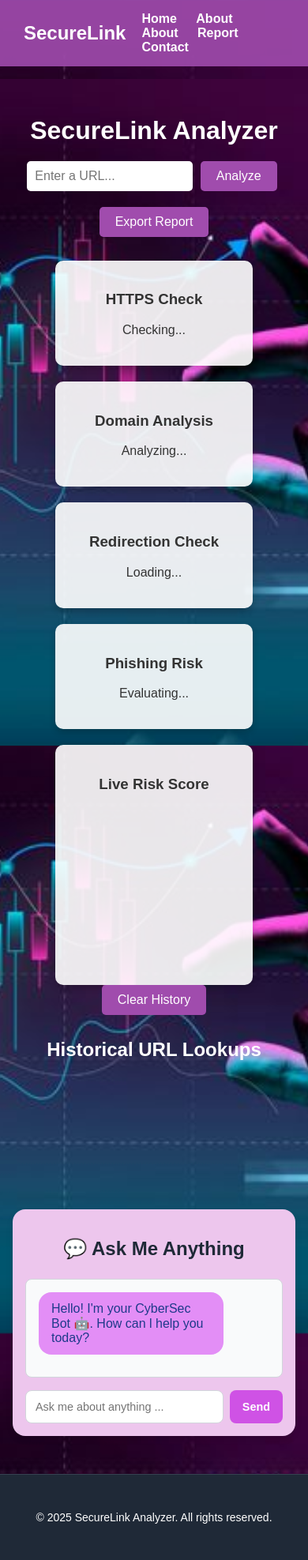
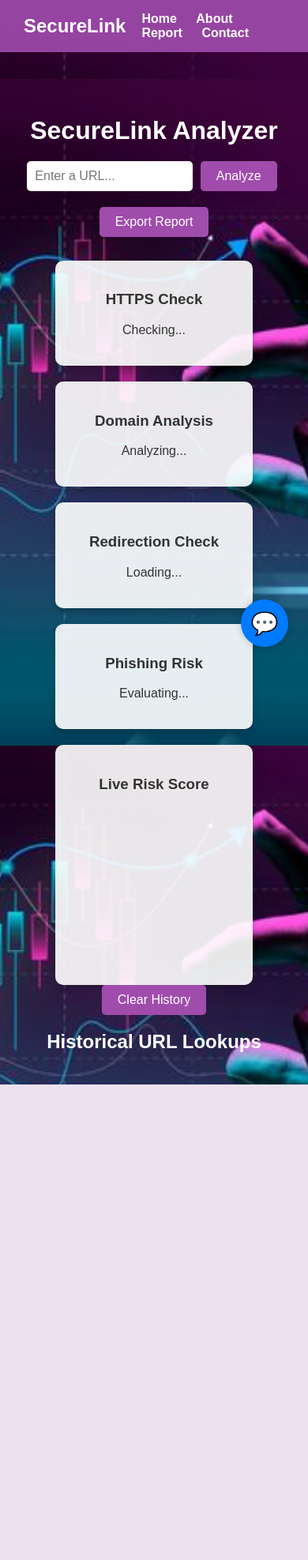
Before and after one commit to sasekaninkuri/SecureVault---Password-Leak-Checker, a Flask app: page / in a window 390 px wide. Shown: the whole page at 79% size. After the commit the page ends 1373 px from the top, so only its background shows below. Run offline with Flask 3, Linux system fonts and the light colour scheme.

Commit message:
chatbox functioning very well

```diff
--- a/app/__init__.py
+++ b/app/__init__.py
@@ -1,9 +1,12 @@
 from flask import Flask
 
 def create_app():
-    app = Flask(__name__)
+    app = Flask(__name__, template_folder='templates', static_folder='static')
 
     from .controllers.url_controller import url_bp
+    from .controllers.chat_controller import chat_bp
+
     app.register_blueprint(url_bp)
+    app.register_blueprint(chat_bp)
 
     return app
--- /dev/null
+++ b/app/static/chatbox.js
@@ -0,0 +1,58 @@
+function toggleChat() {
+    const chat = document.getElementById('educational-chat');
+    chat.style.display = chat.style.display === 'none' || chat.style.display === '' ? 'block' : 'none';
+  }
+
+  // New sendMessage function to interact with Flask backend
+  async function sendMessage() {
+    const userInputField = document.getElementById('user-input');
+    const userMessage = userInputField.value.trim();
+    const chatBox = document.getElementById('chat-box');
+
+    if (!userMessage) {
+      return; // Don't send empty messages
+    }
+
+    // Display user message immediately
+    chatBox.innerHTML += `<div class="user-msg">${userMessage}</div>`;
+    userInputField.value = ''; // Clear input field
+    chatBox.scrollTop = chatBox.scrollHeight; // Scroll to the bottom
+
+    // Add a temporary "typing" indicator or loading message
+    const thinkingMessage = document.createElement('div');
+    thinkingMessage.classList.add('bot-msg', 'thinking-msg');
+    thinkingMessage.textContent = 'CyberSec Bot is thinking...';
+    chatBox.appendChild(thinkingMessage);
+    chatBox.scrollTop = chatBox.scrollHeight;
+
+    try {
+      const response = await fetch('/ask_cybersec_bot', {
+        method: 'POST',
+        headers: {
+          'Content-Type': 'application/json',
+        },
+        body: JSON.stringify({ message: userMessage }),
+      });
+
+      // Remove the thinking message
+      chatBox.removeChild(thinkingMessage);
+
+      if (!response.ok) {
+        // Handle HTTP errors (e.g., 500 server error)
+        const errorData = await response.json();
+        const errorMessage = errorData.response || 'An unknown error occurred.';
+        chatBox.innerHTML += `<div class="bot-msg error-msg">Error: ${errorMessage}</div>`;
+      } else {
+        const data = await response.json();
+        const botReply = data.response;
+        chatBox.innerHTML += `<div class="bot-msg">${botReply}</div>`;
+      }
+    } catch (error) {
+      // Handle network errors or other issues with the fetch request
+      console.error('Error sending message to bot:', error);
+      chatBox.removeChild(thinkingMessage); // Remove thinking message even on network error
+      chatBox.innerHTML += `<div class="bot-msg error-msg">Sorry, I can't connect to the bot right now. Please try again later.</div>`;
+    }
+
+    chatBox.scrollTop = chatBox.scrollHeight; // Scroll to the bottom after bot reply/error
+  }
--- a/app/static/style.css
+++ b/app/static/style.css
@@ -109,174 +109,97 @@
   box-shadow: 0 4px 8px rgba(0,0,0,0.2);
 }
 
-/* Scroll box */
-.scroll-box {
-  max-height: 450px;
-  overflow-y: auto;
-  margin-bottom: 40px;
+/* Chatbox Styles */
+.chat-toggle {
+  position: fixed;
+  bottom: 25px;
+  right: 25px;
+  background: #007bff;
+  color: #fff;
+  border: none;
+  width: 60px;
+  height: 60px;
+  border-radius: 50%;
+  font-size: 28px;
+  cursor: pointer;
+  box-shadow: 0 0 10px rgba(0,0,0,0.2);
+  z-index: 1000;
 }
 
-/* Result Output */
-.result {
-  margin-top: 30px;
-  font-size: 18px;
-}
-
-/* Back to Top Button */
-#backToTop {
+#educational-chat {
   position: fixed;
-  bottom: 30px;
-  right: 30px;
+  bottom: 100px;
+  right: 25px;
+  width: 300px;
   display: none;
-  background-color: #e85acc;
-  color: white;
-  padding: 10px 15px;
-  border-radius: 8px;
-  font-size: 16px;
-  cursor: pointer;
-  box-shadow: 0 4px 8px rgba(0, 0, 0, 0.2);
   z-index: 1000;
-  transition: background-color 0.3s, transform 0.3s;
-}
-
-#backToTop:hover {
-  background-color: #1d4ed8;
-  transform: translateY(-2px);
-}
-
-/* Footer */
-footer {
-  background-color: #1f2937;
-  color: #ffffff;
-  text-align: center;
-  padding: 2rem;
-  font-size: 14px;
-  border-top: 1px solid #374151;
-}
-
-
-#educational-chat {
-  padding: 3rem 1rem;
-  background-size: cover; /* Ensure the image covers the area */
-  background-position: center; /* Center the image */
-  display: flex;
-  justify-content: center;
-  align-items: center; /* Center content vertically */
 }
 
 .chat-container {
-  background-color: rgb(237, 198, 237);
-  border-radius: 1rem;
-  padding: 2rem;
-  max-width: 600px;
-  width: 100%;
-  box-shadow: 0 4px 10px rgba(0, 0, 0, 0.08);
+  background: #fff;
+  border-radius: 10px;
+  overflow: hidden;
+  box-shadow: 0 0 20px rgba(0,0,0,0.2);
+  display: flex;
+  flex-direction: column;
+  height: 400px;
 }
 
 .chat-container h2 {
+  background: #007bff;
+  color: white;
+  margin: 0;
+  padding: 10px;
   text-align: center;
-  color: #1f2937;
-  margin-bottom: 1.5rem;
-  font-size: 1.5rem;
+  font-size: 16px;
 }
 
 #chat-box {
-  max-height: 300px;
+  flex: 1;
   overflow-y: auto;
-  border: 1px solid #d1d5db;
-  border-radius: 0.5rem;
-  padding: 1rem;
-  margin-bottom: 1rem;
-  background-color: #f9fafb;
+  padding: 10px;
+  font-size: 14px;
 }
 
-.bot-msg, .user-msg {
-  margin-bottom: 0.75rem;
-  padding: 0.75rem 1rem;
-  border-radius: 1rem;
-  max-width: 80%;
-}
-
-.bot-msg {
-  background-color: #e38ef6;
-  color: #1e3a8a;
-  align-self: flex-start;
+.user-msg, .bot-msg {
+  margin: 5px 0;
+  padding: 8px 12px;
+  border-radius: 15px;
+  max-width: 90%;
+  line-height: 1.4;
 }
 
 .user-msg {
-  background-color: #d1fae5;
-  color: #065f46;
+  background: #dcf8c6;
   align-self: flex-end;
   text-align: right;
 }
 
+.bot-msg {
+  background: #f1f0f0;
+  align-self: flex-start;
+}
+
 .chat-input {
   display: flex;
-  gap: 0.5rem;
+  border-top: 1px solid #ccc;
 }
 
-.chat-input input[type="text"] {
+.chat-input input {
   flex: 1;
-  padding: 0.75rem;
-  border: 1px solid #d1d5db;
-  border-radius: 0.5rem;
-  font-size: 1rem;
-  transition: border-color 0.2s ease; /* Transition for input */
-}
-
-.chat-input input[type="text"]:focus {
-  border-color: #2563eb; /* Focus effect */
+  padding: 10px;
+  border: none;
+  font-size: 14px;
 }
 
 .chat-input button {
-  background-color: #cf52e5;
+  background: #007bff;
   color: white;
-  padding: 0.75rem 1rem;
   border: none;
-  border-radius: 0.5rem;
-  font-weight: 600;
+  padding: 10px;
   cursor: pointer;
-  transition: background-color 0.2s ease;
 }
 
-.chat-input button:hover {
-  background-color: #1d4ed8;
+.chat-input input:focus, .chat-input button:focus {
+  outline: none;
 }
-
-/* Back to Top Button */
-#backToTop {
-  position: fixed;
-  bottom: 30px;
-  right: 30px;
-  background-color: #eb78d9;
-  color: white;
-  padding: 0.6rem 1rem;
-  border-radius: 9999px;
-  font-size: 0.9rem;
-  cursor: pointer;
-  box-shadow: 0 4px 12px rgba(0, 0, 0, 0.15);
-  display: none;
-  z-index: 1000;
-}
-
-#backToTop:hover {
-  background-color: #7e22ce;
-}
-
-.chat-background {
-  background-size: cover;
-  background-position: center;
-  background-repeat: no-repeat;
-  padding: 5rem 1rem; /* Add spacing around the chat */
-}
-
-/* Media Queries for Responsiveness */
-@media (max-width: 600px) {
-  .chat-container {
-    padding: 1rem;
-  }
-
-  .chat-input input[type="text"], .chat-input button {
-    font-size: 0.9rem;
-  }
-}
--- a/app/templates/index.html
+++ b/app/templates/index.html
@@ -14,13 +14,9 @@
     <div class="nav-links">
       <a href="/">Home</a>
       <a href="/about">About</a>
-      <a href="#" id="aboutLink">About</a>
-
-
       <a href="/report">Report</a>
       <a href="/contact">Contact</a>
     </div>
-
   </div>
 
   <section class="container-image">
@@ -41,20 +37,17 @@
 
       <button onclick="clearHistory()" class="button">Clear History</button>
 
-
       <div class="result" id="result"></div>
 
       <h2>Historical URL Lookups</h2>
       <ul id="historyList"></ul>
     </div>
 
-
-    <!-- Chat Section -->
-<section id="educational-chat">
+    <section id="educational-chat" style="display: none;">
       <div class="chat-container" id="chat-container">
         <h2>💬 Ask Me Anything</h2>
         <div id="chat-box">
-      <div class="bot-msg">Hello! I'm your CyberSec Bot 🤖. How can l help you today?</div>
+          <div class="bot-msg">Hello! I'm your CyberSec Bot 🤖. How can I help you today?</div>
         </div>
         <div class="chat-input">
           <input type="text" id="user-input" placeholder="Ask me about anything ..." />
@@ -63,140 +56,10 @@
       </div>
     </section>
 
-    <div id="backToTop" onclick="scrollToTop()">⬆ Top</div>
-
-    <footer>
-      <p>© 2025 SecureLink Analyzer. All rights reserved.</p>
-    </footer>
-  </section>
-
-<script>
-  function scrollToTop() {
-    window.scrollTo({ top: 0, behavior: 'smooth' });
-  }
-
-  window.onscroll = function () {
-    const btn = document.getElementById("backToTop");
-    if (document.body.scrollTop > 100 || document.documentElement.scrollTop > 100) {
-      btn.style.display = "block";
-    } else {
-      btn.style.display = "none";
-    }
-  };
-
-  function exportReport() {
-    window.print();
-  }
-
-  function saveToHistory(url) {
-    if (!url.trim()) return; // Prevent empty URLs
-    let history = JSON.parse(localStorage.getItem("urlHistory")) || [];
-    history.push(url);
-    localStorage.setItem("urlHistory", JSON.stringify(history));
-    displayHistory();
-  }
-
-  function displayHistory() {
-    const history = JSON.parse(localStorage.getItem("urlHistory")) || [];
-    const historyList = document.getElementById("historyList");
-    historyList.innerHTML = "";
-    history.forEach(url => {
-      const li = document.createElement("li");
-      li.textContent = url;
-      historyList.appendChild(li);
-    });
-  }
-
-  let riskChartInstance = null;
-  function updateRiskChart(score) {
-    const ctx = document.getElementById('riskChart').getContext('2d');
-    if (riskChartInstance) {
-      riskChartInstance.destroy();
-    }
-    riskChartInstance = new Chart(ctx, {
-      type: 'doughnut',
-      data: {
-        labels: ['Risk', 'Safe'],
-        datasets: [{
-          data: [score, 100 - score],
-          backgroundColor: ['#f87171', '#34d399'],
-        }]
-      },
-      options: { responsive: true, cutout: '80%' }
-    });
-  }
-
-  async function analyzeURL() {
-    const url = document.getElementById('urlInput').value.trim();
-    if (!url) {
-      alert('Please enter a URL to analyze.');
-      return;
-    }
-
-    saveToHistory(url);
-
-    try {
-      const response = await fetch('/analyze', {
-        method: 'POST',
-        headers: { 'Content-Type': 'application/json' },
-        body: JSON.stringify({ url })
-      });
-
-      if (!response.ok) {
-        throw new Error(`Server responded with status ${response.status}`);
-      }
-
-      const data = await response.json();
-
-      document.getElementById('httpsStatus').innerText = data.https_check || "Error";
-      document.getElementById('domainAnalysis').innerText = data.domain_analysis || "Error";
-      document.getElementById('redirectInfo').innerText = data.redirect_check || "Error";
-      document.getElementById('phishingRisk').innerText = data.phishing_risk || "Error";
-
-      document.getElementById('result').innerHTML = `
-        <strong>Verdict:</strong> ${data.verdict || 'N/A'}<br/>
-        <strong>Notes:</strong> ${data.notes || 'None'}<br/>
-        <strong>Score:</strong> ${data.score ?? 'N/A'}<br/><br/>
-
-        <strong>WHOIS Info:</strong><br/>
-        Domain: ${data.whois_info?.domain || 'N/A'}<br/>
-        Registrar: ${data.whois_info?.registrar || 'N/A'}<br/>
-        Created: ${data.whois_info?.created || 'N/A'}<br/>
-        Expires: ${data.whois_info?.expires || 'N/A'}<br/><br/>
-
-        <strong>SSL Certificate:</strong><br/>
-        Issuer: ${data.ssl_certificate?.issuer || 'N/A'}<br/>
-        Expires: ${data.ssl_certificate?.expires || 'N/A'}<br/><br/>
-
-        ${data.suggestions ? '<strong>Suggestions:</strong> ' + data.suggestions.join(', ') : ''}
-      `;
-
-      updateRiskChart(data.score ?? 50);
-
-    } catch (error) {
-      alert('Error analyzing URL. Please try again later.');
-      console.error(error);
-    }
-  }
-
-  displayHistory();
-
-</script>
+    <button class="chat-toggle" onclick="toggleChat()">💬</button>
 
 
 
-<script>
-  const backToTop = document.getElementById("backToTop");
-
-window.onscroll = function () {
-  backToTop.style.display = (document.body.scrollTop > 100 || document.documentElement.scrollTop > 100)
-    ? "block"
-    : "none";
-};
-
-function scrollToTop() {
-  window.scrollTo({ top: 0, behavior: 'smooth' });
-}
-</script>
+<script src="{{ url_for('static', filename='chatbox.js') }}"></script>
 </body>
 </html>
```
Also changed, not shown: app/requirements.txt (+9 -0 lines). Lines whose indentation alone changed are shown as unchanged.
